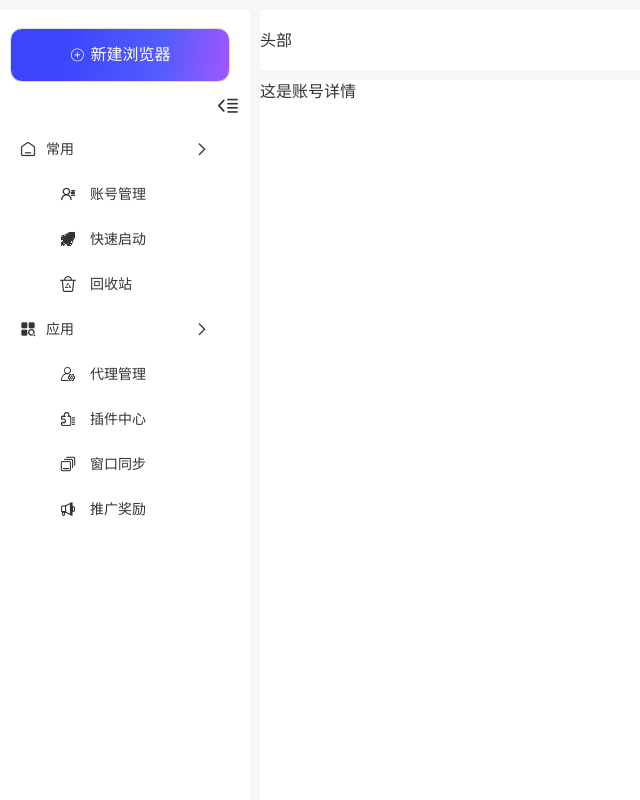
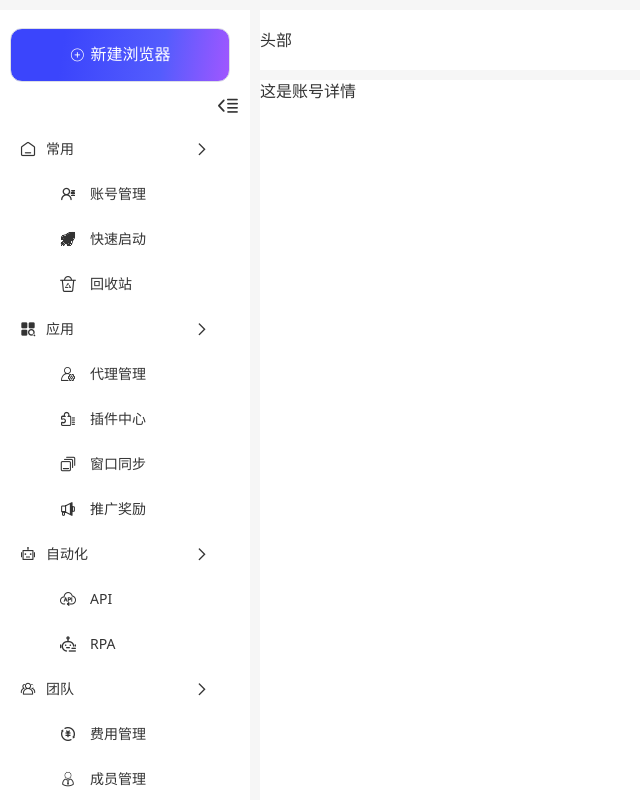
Before and after one commit to guoyuchang1997/ts-vue3, a Vue app: page / in a window 1280 px wide. Shown: the whole page, without its empty margins (0-640 px from the left). Built offline with nearby package versions, Linux system fonts and the light colour scheme.

Commit message:
展开列表完成

```diff
--- a/src/components/home/switchingmaxlist.vue
+++ b/src/components/home/switchingmaxlist.vue
@@ -9,6 +9,9 @@
     <div class="Down">
       <Down :titlelist="titlelist" :headline="CommonlyTitle" :isshwo="Commonly" @openoff="Commonlyoff" />
       <Down :titlelist="applicationlist" :headline="applicationTitle" @openoff="applicationoff" :isshwo="application" />
+      <Down :titlelist="automationlist" :headline="automationTitle" @openoff="automationoff" :isshwo="automation" />
+      <Down :titlelist="teamlist" :headline="teamTitle" @openoff="teamoff" :isshwo="team" />
+      <Down :titlelist="safetylist" :headline="safetyTitle" @openoff="safetyff" :isshwo="safety" />
     </div>
   </div>
 </template>
@@ -80,6 +83,75 @@ const applicationlist = ref<Title[]>([]);
     text: "推广奖励",
   },
 ];
+
+/**
+ * 自动化
+ */
+ const automation = ref<boolean>(false);
+  const automationoff = () => {
+    automation.value = !automation.value;
+};
+const automationTitle = ref<Icon>({
+  headline: 'icon-zidonghua',
+  title:'自动化'
+})
+const automationlist = ref<Title[]>([]);
+  automationlist.value = [
+  {
+    icon: "icon-a-api1",
+    text: "API",
+  },
+  {
+    icon: "icon-rpa",
+    text: "RPA",
+  }
+];
+
+/**
+ * 团队列表
+ */
+ const team = ref<boolean>(false);
+  const teamoff = () => {
+    team.value = !team.value;
+};
+const teamTitle = ref<Icon>({
+  headline: 'icon-a-qunzu6',
+  title:'团队'
+})
+const teamlist = ref<Title[]>([]);
+  teamlist.value = [
+  {
+    icon: "icon-a-feiyong",
+    text: "费用管理",
+  },
+  {
+    icon: "icon-chengyuan",
+    text: "成员管理",
+  },
+  {
+    icon: "icon-bumen",
+    text: "部门管理",
+  },
+  {
+    icon: "icon-juese",
+    text: "角色管理",
+  },
+];
+/**
+ * 安全
+ */
+ const safety = ref<boolean>(false);
+  const safetyff = () => {
+    safety.value = !safety.value;
+};
+const safetyTitle = ref<Icon>({
+  headline: 'icon-anquan',
+  title:'安全'
+})
+const safetylist = ref<Title[]>([]);
+  safetylist.value = [
+
+];
 </script>
 
 <style scoped lang="less">
```
